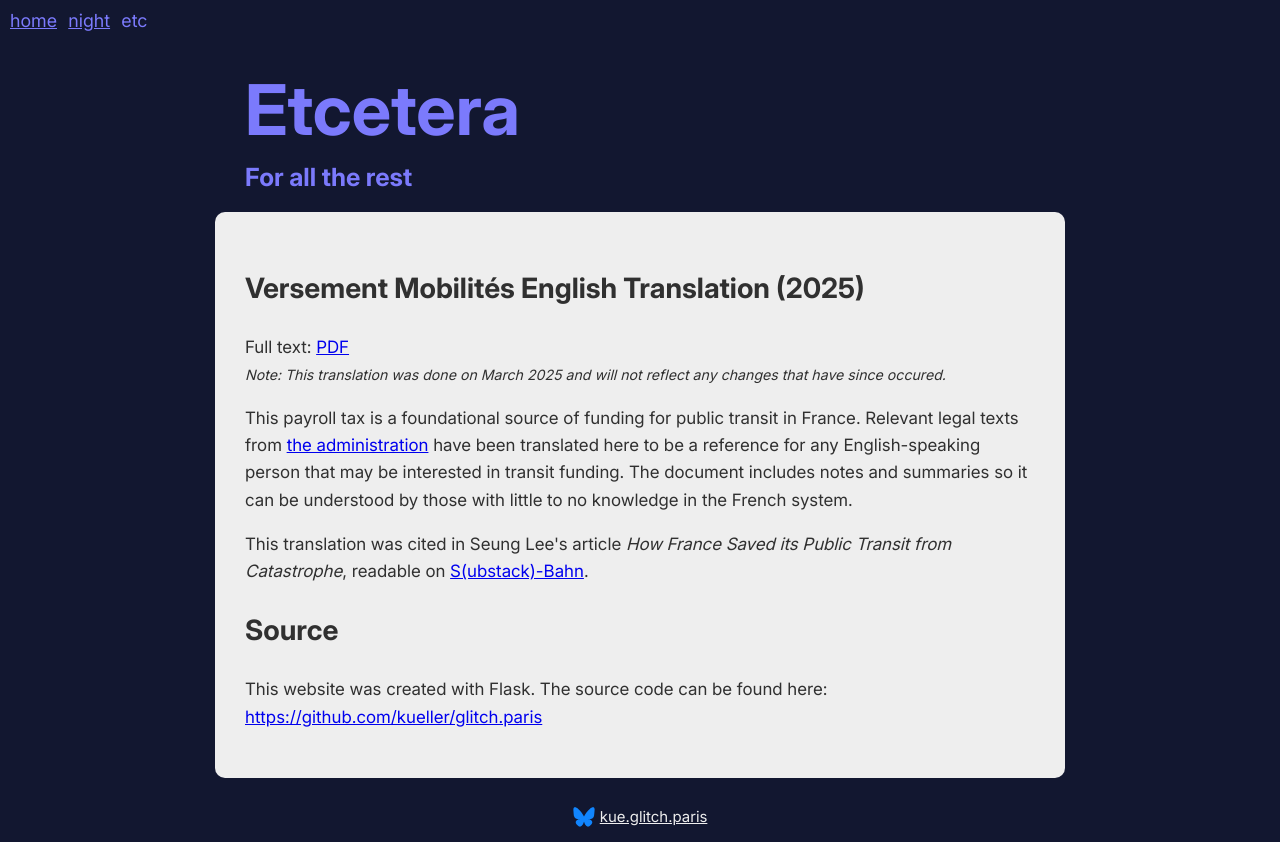
After one commit to kueller/glitch.paris, a Flask app: page /etc in a window 1280 px wide. The commit adds this page. Run offline with Flask 3, Linux system fonts and the light colour scheme.

Commit message:
Adding etcetera page and fixing scaling.

```diff
--- a/app/home.py
+++ b/app/home.py
@@ -10,12 +10,12 @@ def hello():
     return render_template("home.html")
 
 
-@home.route("/", subdomain="kue")
-def bsky():
-    return redirect("https://bsky.app/profile/kue.glitch.paris")
-
-
 @home.route("/night")
 def night():
     images = generate_image_names()
     return render_template("night.html", images=images)
+
+
+@home.route("/etc")
+def etc():
+    return render_template("etc.html")
--- a/glitch.py
+++ b/glitch.py
@@ -14,9 +14,11 @@ app.jinja_env.lstrip_blocks = True
 app.secret_key = APP_SECRET_KEY
 
 from app.home import home
+from app.bsky import bsky
 from app.document.document import document
 
 app.register_blueprint(home)
+app.register_blueprint(bsky, subdomain="kue")
 app.register_blueprint(document, url_prefix="/documents")
 
 if __name__ == "__main__":
--- a/static/styles/content.css
+++ b/static/styles/content.css
@@ -26,7 +26,7 @@ body {
     color: #7b7afc;
 
     h1 { font-size: 85px; line-height: 20%; margin-top: 0px; }
-    h2 { font-size: 25px; }
+    h2 { font-size: 25px; word-spacing: 0.25em; }
     a { color: #7b7afc }
 }
 
@@ -51,9 +51,10 @@ body {
 
 .main-title h1 {
     font-size: 70px;
-    line-height: 20%;
     padding-top: 0px;
     padding-left: 30px;
+    margin-bottom: 0px;
+    line-height: 90%;
 }
 
 .main-title h2 {
@@ -79,11 +80,11 @@ body {
 }
 
 .content p {
-    font-size: 18px;
+    font-size: 17px;
 }
 
 .content h1 {
-    font-size: 35px;
+    font-size: 33px;
     margin-top: 0px;
 }
 
@@ -94,7 +95,7 @@ body {
 }
 
 .content h2 {
-    font-size: 30px;
+    font-size: 28px;
 }
 
 /* 3 column photo grid */
@@ -133,6 +134,14 @@ body {
         display: grid;
         grid-template-columns: repeat(1, 90%);
     }
+    .main-title {
+        h1 { font-size: 7vmax; }
+        h2 { font-size: 2.5vmax; }
+    }
+    .front-page {
+        h1 { font-size: 17vw; }
+        h2 { font-size: 2.5vmax; }
+    }
 }
 
 /* Social media links */
--- /dev/null
+++ b/templates/etc.html
@@ -0,0 +1,65 @@
+<!DOCTYPE html>
+<html>
+    <head>
+        <title>Paris by night</title>
+
+        <meta charset="utf-8">
+        <meta property="og:title" content="Etcetera"/>
+        <meta property="og:description" content="For all the rest"/>
+        <meta property="og:url" content="https://glitch.paris"/>
+        <meta name="viewport" content="width=device-width initial-scale=1"/>
+
+        <link rel="stylesheet" type="text/css" href="{{ url_for('static', filename='styles/content.css') }}"/>
+    </head>
+
+    <body>
+        <div class="page">
+            <div class="content-wrap">
+                <div class="navigation">
+                    <a href="/">home</a>
+                    <a href="/night">night</a>
+                    etc
+                </div>
+
+                <div class="main-title">
+                    <h1>Etcetera</h1>
+                    <h2>For all the rest</h2>
+                </div>
+
+                <div class="content">
+                    <div class="text">
+                        <h2>Versement Mobilités English Translation (2025)</h2>
+                        <p>
+                            Full text:
+                            <a href="./documents/versement_mobilites.pdf">PDF</a> <br>
+                            <small>
+                                <i>Note: This translation was done on March 2025 and will not reflect any changes that have since occured.</i>
+                            </small>
+                        </p>
+                        <p>
+                            This payroll tax is a foundational source of funding for public transit in France.
+                            Relevant legal texts from <a href="https://entreprendre.service-public.fr/vosdroits/F31031">the administration</a>
+                            have been translated here to be a reference for any English-speaking person that may be
+                            interested in transit funding. The document includes notes and summaries
+                            so it can be understood by those with little to no knowledge in the French system.
+                        </p>
+                        <p>
+                            This translation was cited in Seung Lee's article <i>How France Saved its Public Transit from Catastrophe</i>,
+                            readable on <a href="https://www.substack-bahn.net/p/how-france-saved-its-public-transit">S(ubstack)-Bahn</a>.
+                        </p>
+
+                        <h2>Source</h2>
+                        <p>
+                            This website was created with Flask. The source code can be found here:<br>
+                            <a href="https://github.com/kueller/glitch.paris">https://github.com/kueller/glitch.paris</a>
+                        </p>
+
+                    </div>
+                </div>
+
+                {% include "footer.html" %}
+
+            </div>
+        </div>
+    </body>
+</html>
--- a/templates/home.html
+++ b/templates/home.html
@@ -1,3 +1,4 @@
+<!-- The source for this website can be found here https://github.com/kueller/glitch.paris -->
 <!DOCTYPE html>
 <html>
     <head>
@@ -6,6 +7,7 @@
         <meta charset="utf-8">
         <meta property="og:title" content="glitch.paris"/>
         <meta property="og:url" content="https://glitch.paris"/>
+        <meta name="viewport" content="width=device-width initial-scale=1"/>
 
         <link rel="stylesheet" type="text/css" href="{{ url_for('static', filename='styles/content.css') }}"/>
 
@@ -19,6 +21,7 @@
                     <h1>glitch.paris</h1>
                     <h2>
                         <a href="./night">night</a>
+                        <a href="./etc">etc</a>
                     </h2>
                 </div>
 
--- a/templates/night.html
+++ b/templates/night.html
@@ -8,6 +8,7 @@
         <meta property="og:description" content="Photos of the city after-hours"/>
         <meta property="og:image" content="{{ url_for('static', filename='night/thumbnail/prev_face.jpg') }}"/>
         <meta property="og:url" content="https://glitch.paris"/>
+        <meta name="viewport" content="width=device-width initial-scale=1"/>
 
         <link rel="stylesheet" type="text/css" href="{{ url_for('static', filename='styles/content.css') }}"/>
     </head>
@@ -18,6 +19,7 @@
                 <div class="navigation">
                     <a href="/">home</a>
                     night
+                    <a href="/etc">etc</a>
                 </div>
 
                 <div class="main-title">
```
Also changed, not shown: app/bsky.py (added, +8 -0 lines).
